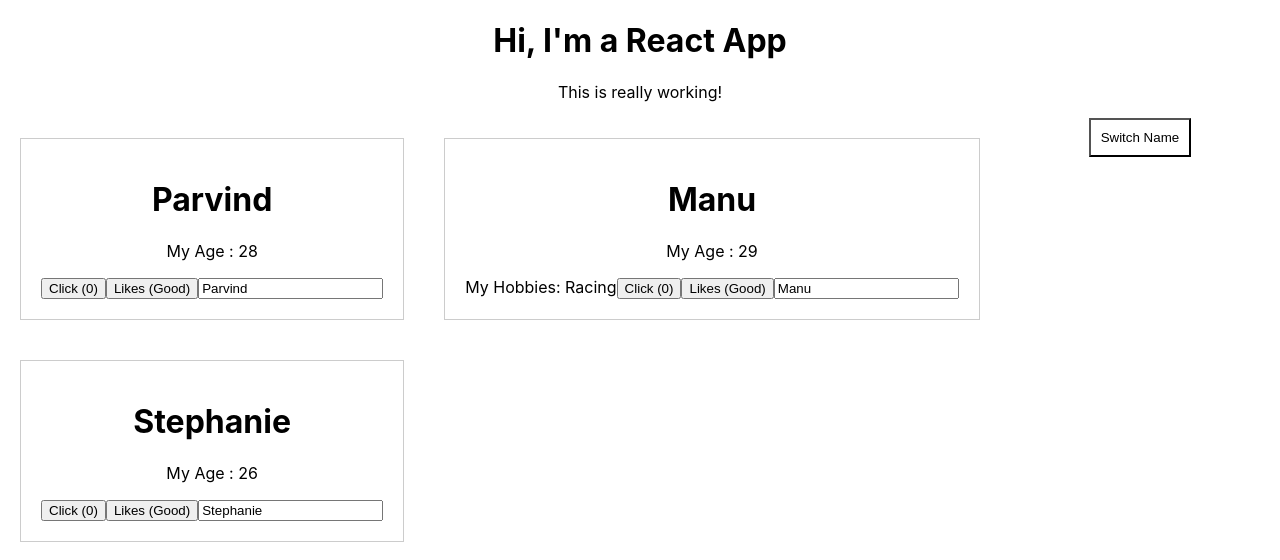
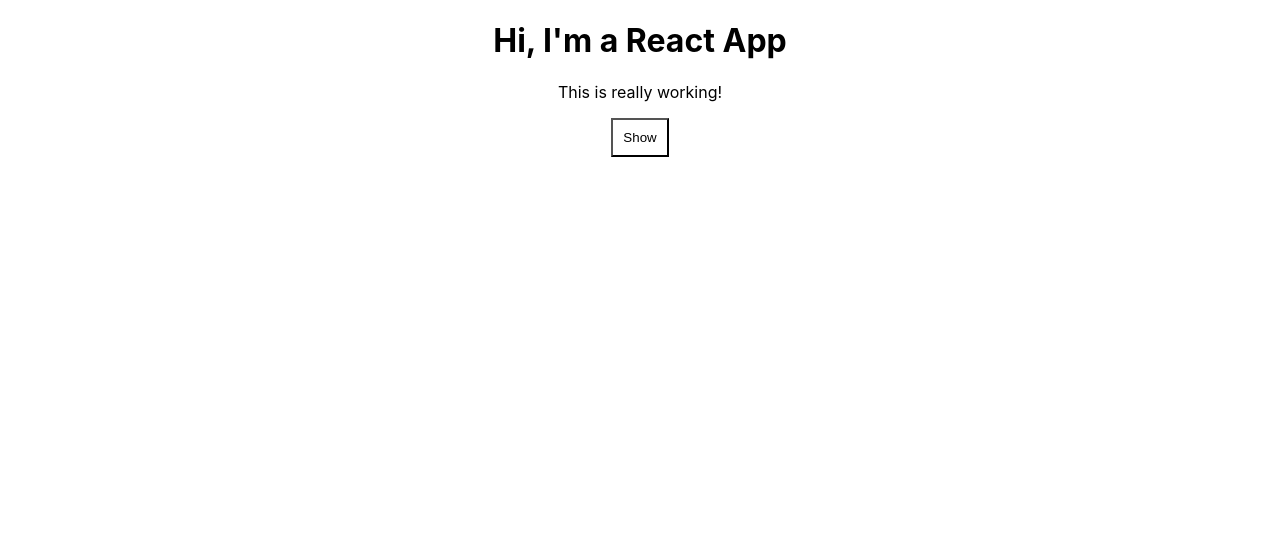
Before and after one commit to passion8stars/react-guide, a React (Create React App) app: page / in a window 1280 px wide. Shown: the top 560 px of the page. Built offline with nearby package versions, Linux system fonts and the light colour scheme.

Commit message:
Rendering Content Conditionally

```diff
--- a/src/App.js
+++ b/src/App.js
@@ -10,7 +10,8 @@ class App extends Component {
       { name: 'Manu', age: 29 },
       { name: 'Stephanie', age: 26 }
     ],
-    otherState: 'some other value'
+    showPerson: false,
+    togtext:'Show'
   };
 
   switchNameHandler = (newval) => {
@@ -35,17 +36,26 @@ class App extends Component {
       ]
     });
   };
+  togglePersonHandler = () => {
+    const doesShow = this.state.showPerson;
+    this.setState({
+      showPerson:!doesShow,
+      togtext:doesShow?'Show':'Hide'
+    });
+  }
 
   render() {
-    const btnStyle={
-      backgroundColor:'white',
-      padding:'10px'
+    const btnStyle = {
+      backgroundColor: 'white',
+      padding: '10px'
     }
     return (
       <div className="App">
         <h1>Hi, I'm a React App</h1>
         <p>This is really working!</p>
-        <button style={btnStyle} onClick={this.switchNameHandler.bind(this,'Drupaler')}>Switch Name</button>
+        <button style={btnStyle} onClick={this.togglePersonHandler}>{this.state.togtext}</button>
+        {this.state.showPerson === true ?
+          <div>
             <Person
               name={this.state.persons[0].name}
               age={this.state.persons[0].age}
@@ -54,7 +64,7 @@ class App extends Component {
             <Person
               name={this.state.persons[1].name}
               age={this.state.persons[1].age}
-          click={this.switchNameHandler.bind(this,'Parvind')}
+              click={this.switchNameHandler.bind(this, 'Parvind')}
             >
               My Hobbies: Racing
         </Person>
@@ -63,6 +73,8 @@ class App extends Component {
               age={this.state.persons[2].age}
             />
           </div>
+          : null}
+      </div>
     );
     // return React.createElement('div', {className: 'App'}, React.createElement('h1', null, 'Does this work now?'));
   }
```
Lines whose indentation alone changed are shown as unchanged.
